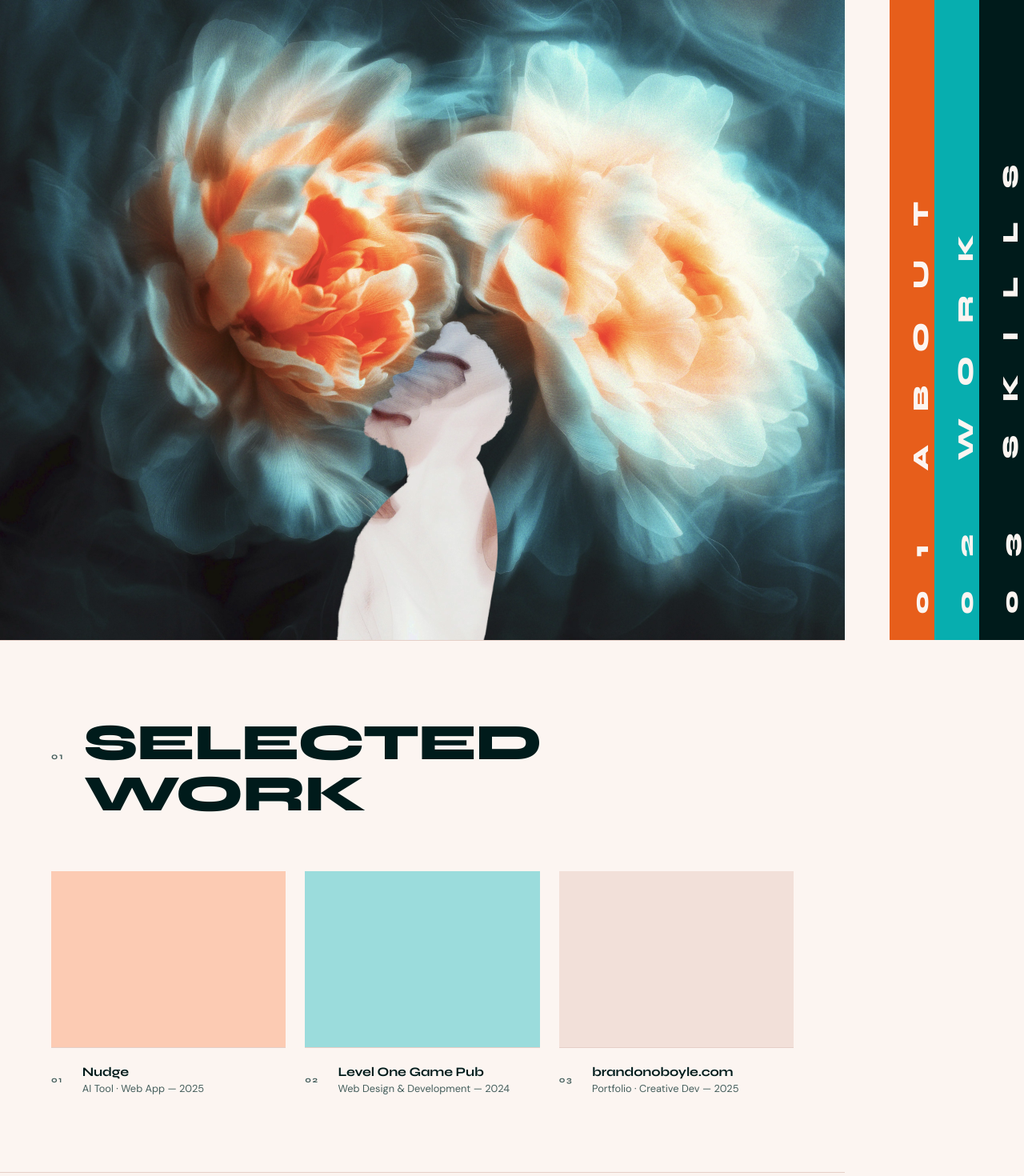
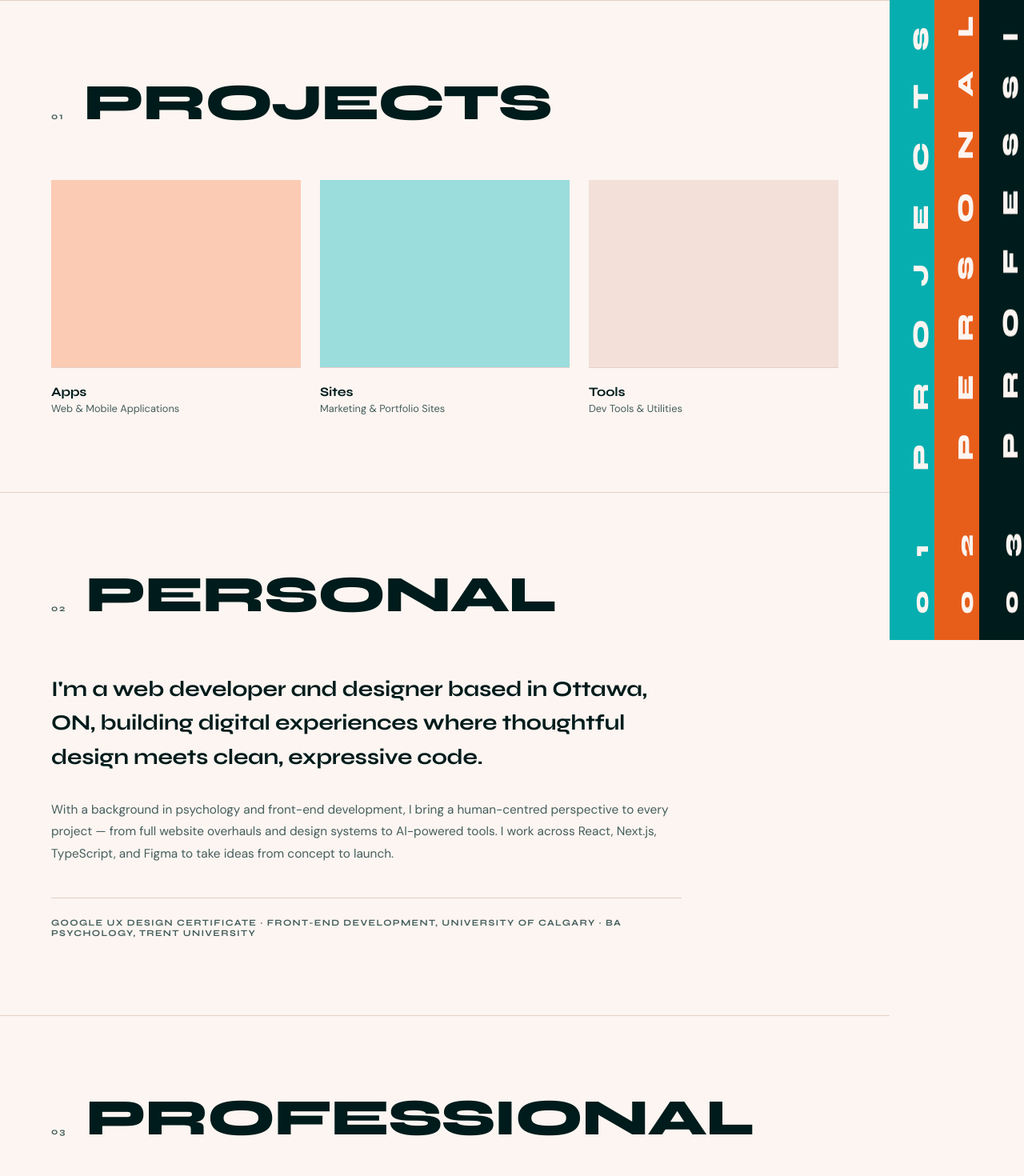
Before and after one commit to SDGdevLead/brandondev, a Next.js app: page / in a window 1280 px wide. Shown: the top 1470 px of the page at 80% size. Built offline with nearby package versions, Linux system fonts and the light colour scheme.

Commit message:
Hero fix and page update

```diff
--- a/src/app/page.module.css
+++ b/src/app/page.module.css
@@ -202,7 +202,7 @@
 }
 
 .aboutLead {
-  font-family: var(--font-dm-sans), system-ui, sans-serif;
+  font-family: var(--font-syne), system-ui, sans-serif;
   font-size: clamp(1.1rem, 2.2vw, 1.7rem);
   font-weight: 700;
   letter-spacing: -0.01em;
--- a/src/app/page.tsx
+++ b/src/app/page.tsx
@@ -2,9 +2,9 @@ import HeroBlend from '@/components/HeroBlend/HeroBlend'
 import styles from './page.module.css'
 
 const WORKS = [
-  { id: '01', title: 'Nudge', category: 'AI Tool · Web App', year: '2025', accent: 'primary' },
-  { id: '02', title: 'Level One Game Pub', category: 'Web Design & Development', year: '2024', accent: 'accent'  },
-  { id: '03', title: 'brandonoboyle.com', category: 'Portfolio · Creative Dev', year: '2025', accent: 'surface' },
+  { id: '01', title: 'Apps', category: 'Web & Mobile Applications', year: '', accent: 'primary' },
+  { id: '02', title: 'Sites', category: 'Marketing & Portfolio Sites', year: '', accent: 'accent'  },
+  { id: '03', title: 'Tools', category: 'Dev Tools & Utilities', year: '', accent: 'surface' },
 ]
 
 const SKILLS = [
@@ -22,21 +22,20 @@ export default function Home() {
 
       <div className={styles.sections}>
 
-        {/* ── Work ─────────────────────────────────────────── */}
+        {/* ── Projects ─────────────────────────────────────────── */}
         <section id="work" className={styles.section}>
           <header className={styles.sectionHead}>
             <span className={styles.sectionNum}>01</span>
-            <h2 className={styles.sectionTitle}>Selected Work</h2>
+            <h2 className={styles.sectionTitle}>PROJECTS</h2>
           </header>
           <div className={styles.workGrid}>
             {WORKS.map(w => (
               <article key={w.id} className={`${styles.workCard} ${styles[`workCard_${w.accent}`]}`}>
                 <div className={styles.workCardThumb} />
                 <footer className={styles.workCardFoot}>
-                  <span className={styles.workCardNum}>{w.id}</span>
                   <div>
                     <p className={styles.workCardTitle}>{w.title}</p>
-                    <p className={styles.workCardMeta}>{w.category} — {w.year}</p>
+                    <p className={styles.workCardMeta}>{w.category}</p>
                   </div>
                 </footer>
               </article>
@@ -44,11 +43,11 @@ export default function Home() {
           </div>
         </section>
 
-        {/* ── About ────────────────────────────────────────── */}
+        {/* ── Personal ────────────────────────────────────────── */}
         <section id="about" className={styles.section}>
           <header className={styles.sectionHead}>
             <span className={styles.sectionNum}>02</span>
-            <h2 className={styles.sectionTitle}>About</h2>
+            <h2 className={styles.sectionTitle}>Personal</h2>
           </header>
           <div className={styles.aboutText}>
             <p className={styles.aboutLead}>
@@ -62,21 +61,21 @@ export default function Home() {
               TypeScript, and Figma to take ideas from concept to launch.
             </p>
             <p className={styles.aboutCredentials}>
-              Google UX Design Certificate · Front-End Development, University of Alberta · BA Psychology, Trent University
+              Google UX Design Certificate · Front-End Development, University of Calgary · BA Psychology, Trent University
             </p>
           </div>
         </section>
 
-        {/* ── Skills ───────────────────────────────────────── */}
+        {/* ── Professional ───────────────────────────────────────── */}
         <section id="skills" className={styles.section}>
           <header className={styles.sectionHead}>
             <span className={styles.sectionNum}>03</span>
-            <h2 className={styles.sectionTitle}>Skills</h2>
+            <h2 className={styles.sectionTitle}>Professional</h2>
           </header>
           <ul className={styles.skillList}>
-            {SKILLS.map((s, i) => (
+            {SKILLS.map((s) => (
               <li key={s.label} className={styles.skillItem}>
-                <span className={styles.skillNum}>{String(i + 1).padStart(2, '0')}</span>
+
                 <span className={styles.skillLabel}>{s.label}</span>
                 <span className={styles.skillDetail}>{s.detail}</span>
               </li>
@@ -85,7 +84,7 @@ export default function Home() {
         </section>
 
         {/* ── Contact ──────────────────────────────────────── */}
-        <section id="contact" className={styles.section}>
+        {/* <section id="contact" className={styles.section}>
           <header className={styles.sectionHead}>
             <span className={styles.sectionNum}>04</span>
             <h2 className={styles.sectionTitle}>Contact</h2>
@@ -96,7 +95,7 @@ export default function Home() {
               brandon.ohboil@icloud.com
             </a>
           </div>
-        </section>
+        </section> */}
 
       </div>
     </main>
--- a/src/components/HeroBlend/HeroBlend.jsx
+++ b/src/components/HeroBlend/HeroBlend.jsx
@@ -27,7 +27,7 @@ export default function HeroBlend() {
   }, []);
 
   return (
-    <section ref={sectionRef} className={styles.hero}>
+    <section ref={sectionRef} id="hero-blend" className={styles.hero}>
       <div className={styles.sticky}>
         <div className={styles.naturalSideFill}>
           <Image
--- a/src/components/Nav/Nav.jsx
+++ b/src/components/Nav/Nav.jsx
@@ -5,9 +5,9 @@ import gsap from "gsap";
 import styles from "./Nav.module.css";
 
 const PILLARS = [
-  { label: "ABOUT",    number: "01", href: "#about"    },
-  { label: "WORK",     number: "02", href: "#work"     },
-  { label: "SKILLS",   number: "03", href: "#skills"   },
+  { label: "PROJECTS",     number: "01", href: "#work"     },
+  { label: "PERSONAL",    number: "02", href: "#about"    },
+  { label: "PROFESSIONAL",   number: "03", href: "#skills"   },
 ];
 
 // Colors ordered lightest → darkest so dark is last in DOM (highest z-index)
@@ -57,10 +57,10 @@ export default function Nav() {
         stagger: { each: 0.1, from: "end" },
         ease: "power3.inOut",
       }, "<").to(document.body, {
-        paddingRight: "14rem",
+        paddingRight: "10.5rem",
         duration: 0.75,
         ease: "power3.inOut",
-      }, "<");
+      }, "<").set("#hero-blend", { display: "none" }, "<");
     });
 
     return () => ctx.revert();
--- a/src/components/Nav/Nav.module.css
+++ b/src/components/Nav/Nav.module.css
@@ -75,17 +75,17 @@
 
 /* ── Pillar colors (mapped from project palette) ─────────────────────────── */
 
-.pillarWORK {
+.pillarPROJECTS {
   background-color: var(--color-accent);
   color: var(--color-bg);
 }
 
-.pillarABOUT {
+.pillarPERSONAL {
   background-color: var(--color-primary);
   color: var(--color-bg);
 }
 
-.pillarSKILLS {
+.pillarPROFESSIONAL {
   background-color: var(--color-text);
   color: var(--color-bg);
 }
```
